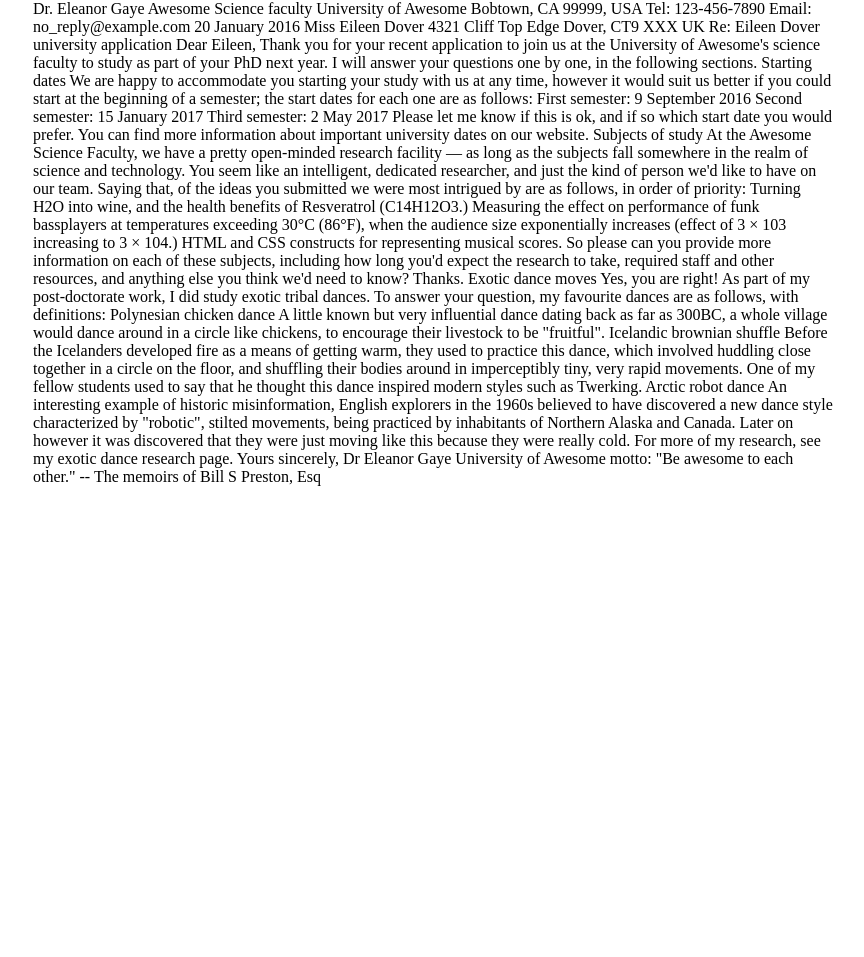
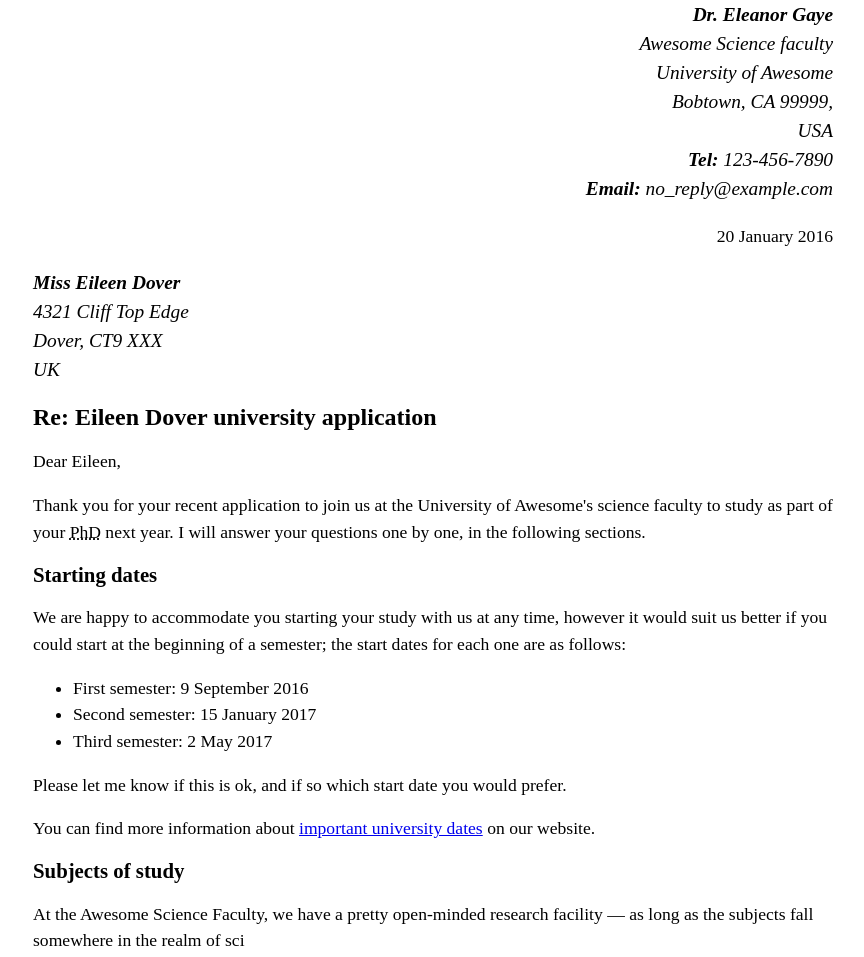
Before and after one commit to dctian97/git-tutorial, a website built with Vite: page index.html in a window 1280 px wide. Shown: the whole page, without its empty margins (207-1071 px from the left). Before the commit the page ends 800 px from the top, so only its background shows below. Built offline with nearby package versions, Linux system fonts and the light colour scheme.

Commit message:
viteの導入

```diff
--- a/index.html
+++ b/index.html
@@ -4,68 +4,54 @@
     <link rel="stylesheet" href="./style.css" />
   </head>
   <body>
-    Dr. Eleanor Gaye
-Awesome Science faculty
-University of Awesome
-Bobtown, CA 99999,
-USA
-Tel: 123-456-7890
-Email: no_reply@example.com
+    <div class="sender-column">
+      <address>
+          <dl>
+              <dd><strong>Dr. Eleanor Gaye</strong></dd>
+              <dd>Awesome Science faculty</dd>
+              <dd>University of Awesome</dd>
+              <dd>Bobtown, CA 99999,</dd>
+              <dd>USA</dd>
+              <dd><strong>Tel: </strong>123-456-7890</dd>
+              <dd><strong>Email: </strong>no_reply@example.com</dd>
+          </dl>
+      </address>
+      <p><time datetime="2016-01-20">20 January 2016</time></p >
+  </div>
+  <address>
+      <dl>
+      <dt><strong>Miss Eileen Dover</strong></dt>
+      <dt>4321 Cliff Top Edge</dt>
+      <dt>Dover, CT9 XXX</dt>
+      <dt>UK</dt>
+      </dl>
+  </address>
 
-20 January 2016
+  <h1>Re: Eileen Dover university application</h1>
 
-Miss Eileen Dover
-4321 Cliff Top Edge
-Dover, CT9 XXX
-UK
-
-
-Re: Eileen Dover university application
-
-Dear Eileen,
-
-Thank you for your recent application to join us at the University of Awesome's science faculty to study as part of your PhD next year. I will answer your questions one by one, in the following sections.
-
-Starting dates
-
-We are happy to accommodate you starting your study with us at any time, however it would suit us better if you could start at the beginning of a semester; the start dates for each one are as follows:
-
-First semester: 9 September 2016
-Second semester: 15 January 2017
-Third semester: 2 May 2017
-
-Please let me know if this is ok, and if so which start date you would prefer.
-
-You can find more information about important university dates on our website.
-
-
-Subjects of study
-
-At the Awesome Science Faculty, we have a pretty open-minded research facility — as long as the subjects fall somewhere in the realm of science and technology. You seem like an intelligent, dedicated researcher, and just the kind of person we'd like to have on our team. Saying that, of the ideas you submitted we were most intrigued by are as follows, in order of priority:
-
-Turning H2O into wine, and the health benefits of Resveratrol (C14H12O3.)
-Measuring the effect on performance of funk bassplayers at temperatures exceeding 30°C (86°F), when the audience size exponentially increases (effect of 3 × 103 increasing to 3 × 104.)
-HTML and CSS constructs for representing musical scores.
-
-So please can you provide more information on each of these subjects, including how long you'd expect the research to take, required staff and other resources, and anything else you think we'd need to know? Thanks.
-
-
-Exotic dance moves
-
-Yes, you are right! As part of my post-doctorate work, I did study exotic tribal dances. To answer your question, my favourite dances are as follows, with definitions:
-
-Polynesian chicken dance
-A little known but very influential dance dating back as far as 300BC, a whole village would dance around in a circle like chickens, to encourage their livestock to be "fruitful".
-Icelandic brownian shuffle
-Before the Icelanders developed fire as a means of getting warm, they used to practice this dance, which involved huddling close together in a circle on the floor, and shuffling their bodies around in imperceptibly tiny, very rapid movements. One of my fellow students used to say that he thought this dance inspired modern styles such as Twerking.
-Arctic robot dance
-An interesting example of historic misinformation, English explorers in the 1960s believed to have discovered a new dance style characterized by "robotic", stilted movements, being practiced by inhabitants of Northern Alaska and Canada. Later on however it was discovered that they were just moving like this because they were really cold.
-
-For more of my research, see my exotic dance research page.
-
-Yours sincerely,
-Dr Eleanor Gaye
-
-University of Awesome motto: "Be awesome to each other." -- The memoirs of Bill S Preston, Esq
+  <p>Dear Eileen,</p >
+  <p>
+      Thank you for your recent application to join us at the University of Awesome's science faculty to study as part of your <abbr title="Doctor of Philosophy">PhD</abbr> next year. I will answer your questions one by one, in the following sections.
+  </p >
+  <h2>Starting dates</h2>
+  <p>
+      We are happy to accommodate you starting your study with us at any time, however it would suit us better if you could start at the beginning of a semester; the start dates for each one are as follows:
+  </p >
+  <ul>
+      <li>First semester: <time datetime="2016-09-09">9 September 2016</time></li>
+      <li>Second semester: <time datetime="2017-01-15">15 January 2017</time></li>
+      <li>Third semester: <time datetime="2017-03-02">2 May 2017</time></li>
+  </ul>
+  <p>
+      Please let me know if this is ok, and if so which start date you would prefer.
+  </p >
+  <p>
+      You can find more information about <a href=" ">important university dates</a > on our website.
+  </p >
+  <h2>
+      Subjects of study
+  </h2>
+  <p>
+      At the Awesome Science Faculty, we have a pretty open-minded research facility — as long as the subjects fall somewhere in the realm of sci
   </body>
 </html>
```
